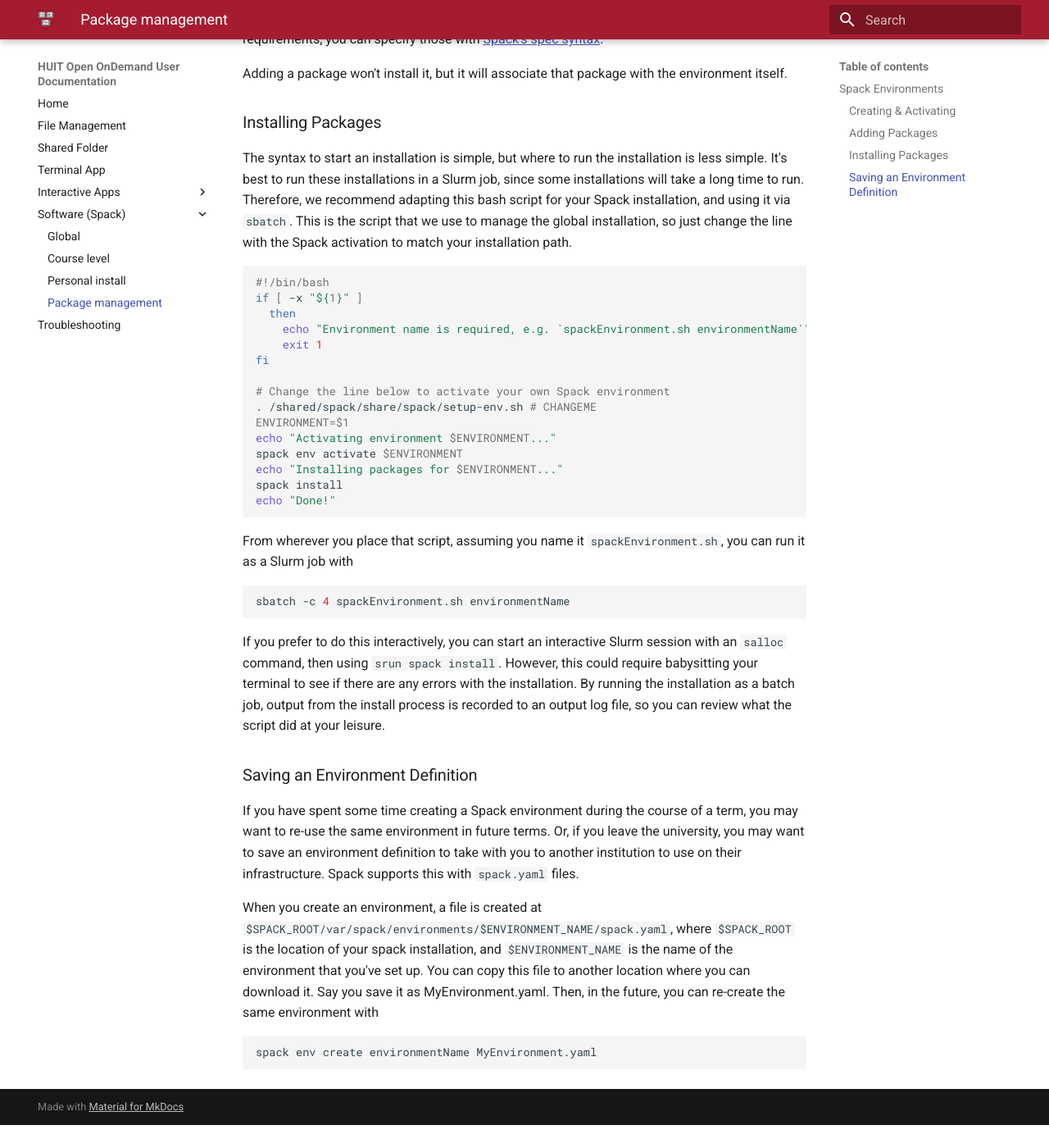
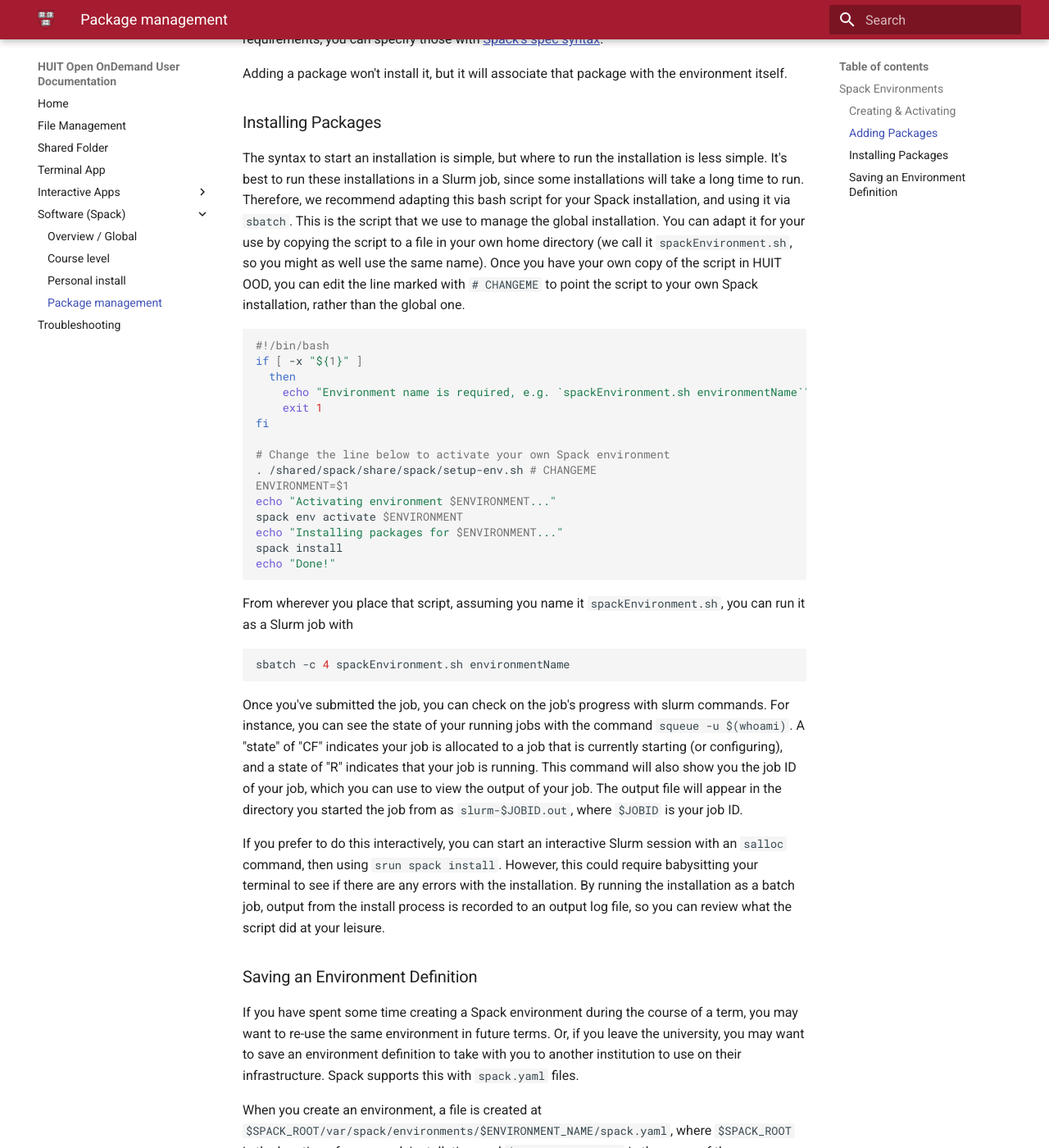
Before and after one commit to Harvard-ATG/huit-ondemand-user-docs, an MkDocs documentation site: the page built from docs/package-management.md, in a window 1280 px wide and 1400 px high, scrolled down 1593 px. Shown: the whole window at 82% size. Built offline with MkDocs 1.6.1 and Material for MkDocs 9.7.7, drawn with Linux system fonts in a browser that asks for light colours; before the commit the page ends 2965 px from its top, so only the background shows below that.

Commit message:
updates from PR comments

````diff
--- a/docs/package-management.md
+++ b/docs/package-management.md
@@ -85,8 +85,12 @@ The syntax to start an installation is simple, but where to run the installation
 is less simple. It's best to run these installations in a Slurm job, since some
 installations will take a long time to run. Therefore, we recommend adapting
 this bash script for your Spack installation, and using it via `sbatch`. This is
-the script that we use to manage the global installation, so just change the
-line with the Spack activation to match your installation path.
+the script that we use to manage the global installation. You can adapt it for
+your use by copying the script to a file in your own home directory (we call it
+`spackEnvironment.sh`, so you might as well use the same name). Once you have
+your own copy of the script in HUIT OOD, you can edit the line marked with `#
+CHANGEME` to point the script to your own Spack installation, rather than the
+global one.
 
 ```bash
 #!/bin/bash
@@ -113,6 +117,15 @@ you can run it as a Slurm job with
 sbatch -c 4 spackEnvironment.sh environmentName
 ```
 
+Once you've submitted the job, you can check on the job's progress with slurm
+commands. For instance, you can see the state of your running jobs with the
+command `squeue -u $(whoami)`. A "state" of "CF" indicates your job is allocated
+to a job that is currently starting (or configuring), and a state of "R"
+indicates that your job is running. This command will also show you the job ID
+of your job, which you can use to view the output of your job. The output file
+will appear in the directory you started the job from as `slurm-$JOBID.out`,
+where `$JOBID` is your job ID.
+
 If you prefer to do this interactively, you can start an interactive Slurm
 session with an `salloc` command, then using `srun spack install`. However, this
 could require babysitting your terminal to see if there are any errors with the
--- a/mkdocs.yml
+++ b/mkdocs.yml
@@ -11,7 +11,7 @@ nav:
     - Remote Desktop: remote-desktop-ros.md
     - Code Server: vscode-app.md
   - Software (Spack):
-    - Global: spack-shared-software.md
+    - Overview / Global: spack-shared-software.md
     - Course level: spack-course-shared.md
     - Personal install: spack-local.md
     - Package management: package-management.md
--- a/requirements.txt
+++ b/requirements.txt
@@ -1 +1,2 @@
 mkdocs==1.6.0
+mkdocs-material==9.5.32
````
Also changed, not shown: docs/remote-desktop-ros.md (+1 -1 lines), docs/shared-folder.md (+1 -1 lines), docs/spack-shared-software.md (+12 -0 lines).
